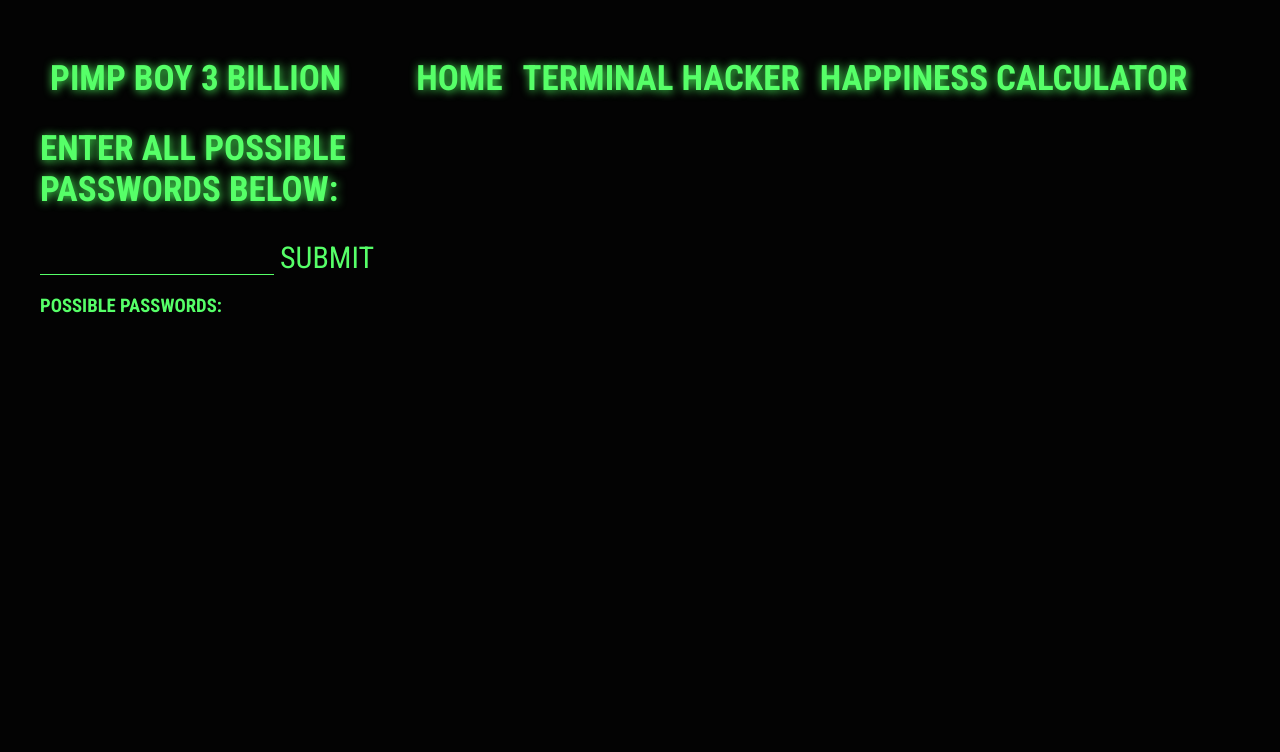
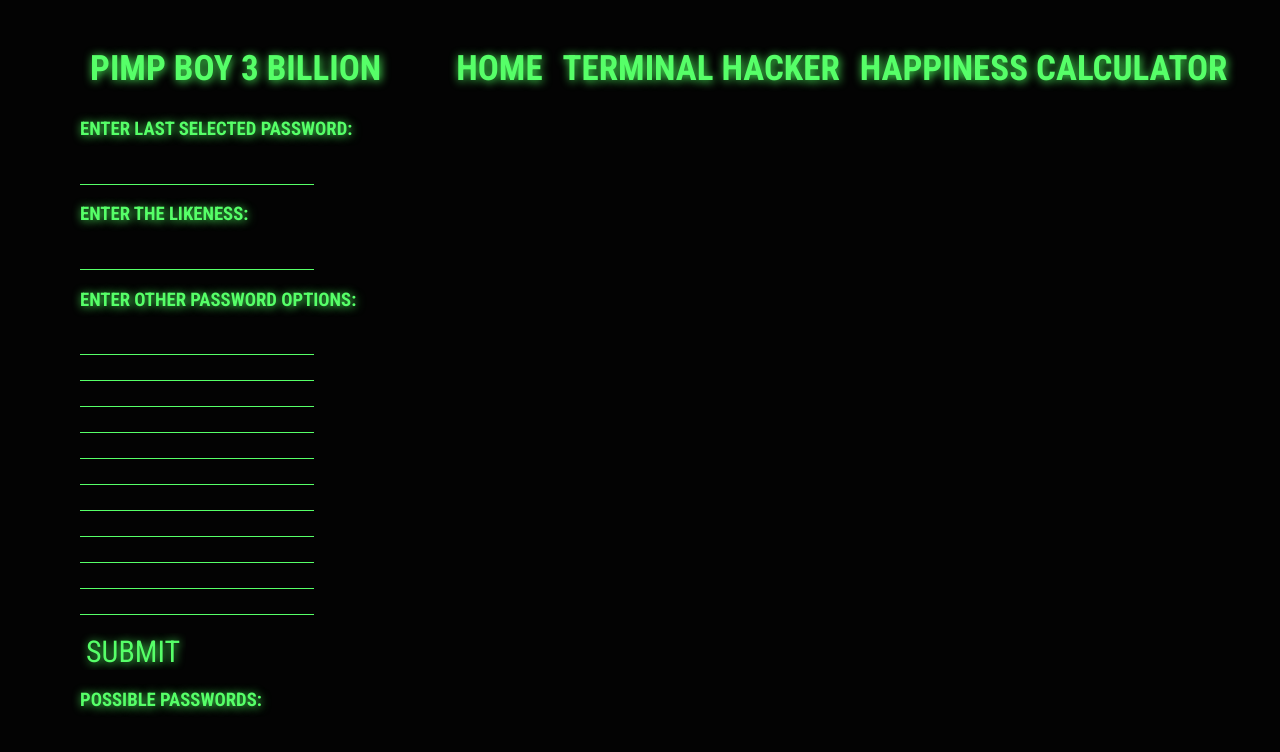
Before and after one commit to angmalone/project-4, a React (Create React App) app: page /terminal-hacker in a window 1280 px wide. Shown: the top 752 px of the page. Built offline with nearby package versions, Linux system fonts and the light colour scheme.

Commit message:
redo again lol

```diff
--- a/src/App.css
+++ b/src/App.css
@@ -5,6 +5,7 @@
 body {
   background-color: #030303;
   width: 1200px;
+  margin: 0 auto;
 }
 
 a:link {
@@ -41,6 +42,9 @@
   text-shadow: 1px 1px 10px #4dff5e;
   font-size: 35px;
 }
+h3 {
+  text-shadow: 1px 1px 10px #4dff5e;
+}
 h1,
 h2,
 h3,
@@ -74,10 +78,6 @@
   outline: none;
 }
 
-.tabs {
-  color: #56ff68;
-}
-
 .Terminal,
 .happiness {
   width: 400px;
@@ -90,6 +90,8 @@
   border: none;
   font-size: 30px;
   font-family: "Roboto Condensed", sans-serif;
+  color: #56ff68;
+  text-shadow: 1px 1px 10px #4dff5e;
 }
 
 input[type="submit"] {
--- a/src/App.js
+++ b/src/App.js
@@ -2,6 +2,7 @@
 import "./App.css";
 import Calculator from "./Calculator";
 import Hacker from "./Hacker";
+import HackerNew from "./HackerNew";
 //import Pic from "./Pic";
 //import Star from "./star.png";
 //import VaultBoy from "./vaultboygreen.gif";
@@ -36,7 +37,7 @@
 
         <main>
           <Switch>
-            <Route path="/terminal-hacker" render={() => <Hacker />} />
+            <Route path="/terminal-hacker" render={() => <HackerNew />} />
             <Route path="/happiness-calculator" render={() => <Calculator />} />
           </Switch>
         </main>
--- a/src/HackerNew.js
+++ b/src/HackerNew.js
@@ -5,7 +5,20 @@
   constructor(props) {
     super(props);
     this.state = {
-      passwords: ["hi"]
+      lastWord: "",
+      lastLikeness: 0,
+      choice1: "",
+      choice2: "",
+      choice3: "",
+      choice4: "",
+      choice5: "",
+      choice6: "",
+      choice7: "",
+      choice8: "",
+      choice9: "",
+      choice10: "",
+      choice11: "",
+      predictions: []
     };
 
     this.handleChange = this.handleChange.bind(this);
@@ -21,14 +34,31 @@
   handleSubmit(e) {
     e.preventDefault();
     this.setState({});
+    let guesses = [];
+    let filteredGuesses = [];
+    guesses.push(
+      this.state.choice1,
+      this.state.choice2,
+      this.state.choice3,
+      this.state.choice4,
+      this.state.choice5,
+      this.state.choice6,
+      this.state.choice7,
+      this.state.choice8,
+      this.state.choice9,
+      this.state.choice10,
+      this.state.choice11
+    );
+    filteredGuesses = guesses.filter(Boolean);
 
-    //let first_guess = "hurt"
+    //let lastWord = this.state.lastWord
     //let second_guess = "shot"
+    //let lastLikeness = this.state.lastLikeness
     //let matchingLetters = 0;
 
     //function checkMatch() {
     //let i = 0;
-    //if (first_guess.lenth !== second_guess.length ){
+    //if (first_guess.length !== second_guess.length ){
     //  alert("Word length should match!")
     //} else {
     //while (i < first_guess.length) {
@@ -42,21 +72,31 @@
     //console.log(matchingLetters)
     //}]
     //checkMatch()
-    //console.log(this);
+    console.log(filteredGuesses);
   }
 
   render() {
     return (
       <div className="Terminal">
         <form onSubmit={this.handleSubmit}>
-          <h2>Enter your last selected password:</h2>
-          <input type="text" name="last_word" onChange={this.handleChange} />
-          <h2>Enter the Likeness:</h2>
-          <input
-            type="text"
-            name="last_likeness"
-            onChange={this.handleChange}
-          />
+          <h3>Enter last selected password:</h3>
+          <input type="text" name="lastWord" onChange={this.handleChange} />
+          <h3>Enter the likeness:</h3>
+          <input type="text" name="lastLikeness" onChange={this.handleChange} />
+          <h3>Enter other password options:</h3>
+          <input type="text" name="choice1" onChange={this.handleChange} />
+          <input type="text" name="choice2" onChange={this.handleChange} />
+          <input type="text" name="choice3" onChange={this.handleChange} />
+          <input type="text" name="choice4" onChange={this.handleChange} />
+          <input type="text" name="choice5" onChange={this.handleChange} />
+          <input type="text" name="choice6" onChange={this.handleChange} />
+          <input type="text" name="choice7" onChange={this.handleChange} />
+          <input type="text" name="choice8" onChange={this.handleChange} />
+          <input type="text" name="choice9" onChange={this.handleChange} />
+          <input type="text" name="choice10" onChange={this.handleChange} />
+          <input type="text" name="choice11" onChange={this.handleChange} />
+          <br />
+          <br />
           <input type="submit" value="SUBMIT" />
         </form>
         <h3>Possible Passwords:</h3>
```
